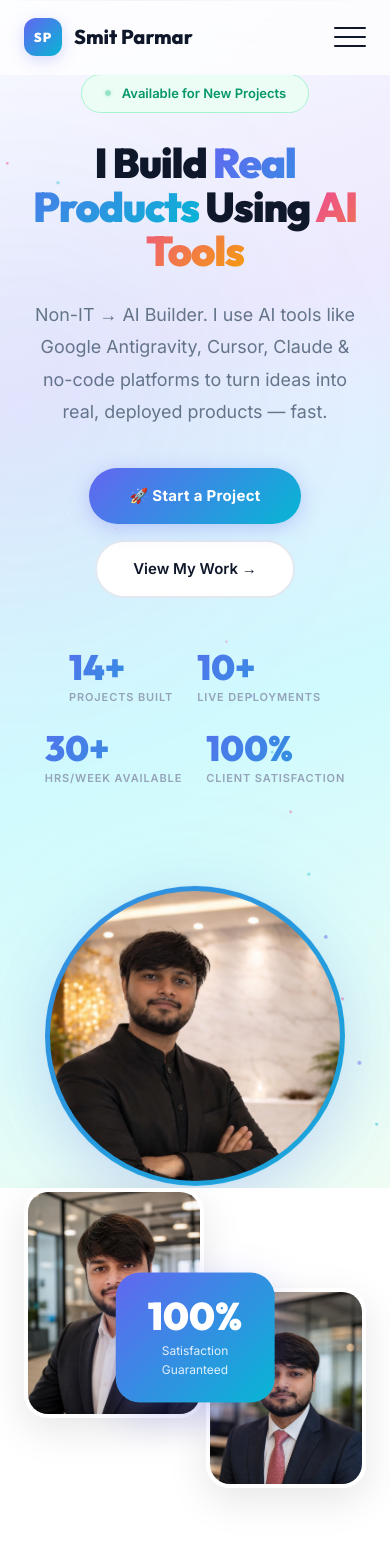
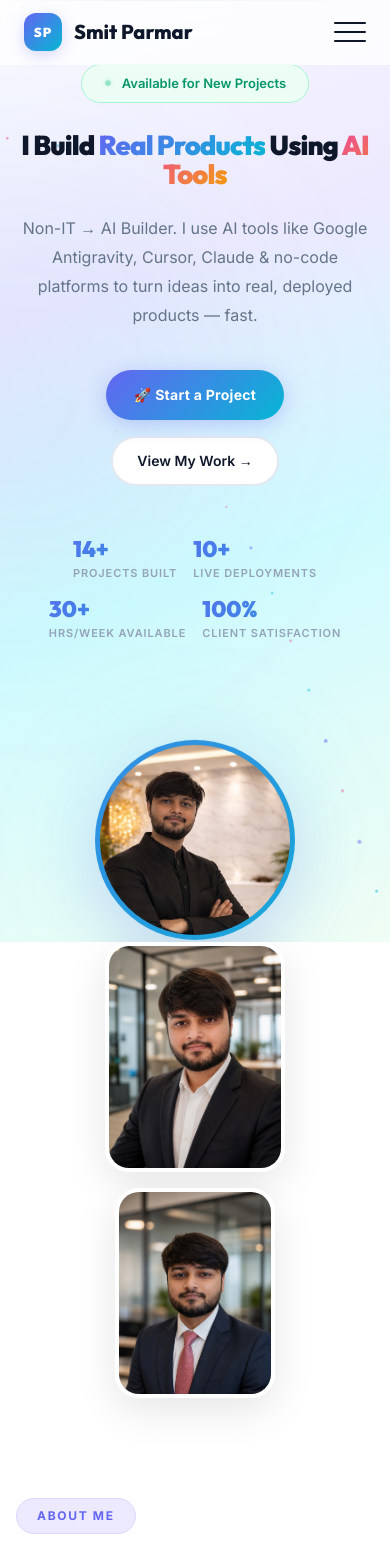
Before and after one commit to Smart123-12/smit-portfolio, a React (Vite) app: page / in a window 390 px wide. Shown: the top 1554 px of the page. Built offline with nearby package versions, Linux system fonts and the light colour scheme.

Commit message:
Fix mobile responsive + images visible properly on all devices

```diff
--- a/src/App.css
+++ b/src/App.css
@@ -162,8 +162,9 @@
   overflow: hidden;
 }
 .hero-photo-border img {
-  width: 100%; height: 100%; object-fit: cover; object-position: top;
+  width: 100%; height: 100%; object-fit: cover; object-position: center top;
   border-radius: 50%;
+  image-rendering: auto;
 }
 .hero-float-badge {
   position: absolute; z-index: 2;
@@ -203,7 +204,7 @@
   transition: all 0.5s cubic-bezier(0.16, 1, 0.3, 1);
 }
 .about-photo:hover { transform: scale(1.04) rotate(-1deg); box-shadow: 0 20px 50px rgba(99,102,241,0.15); }
-.about-photo img { width: 100%; height: 100%; object-fit: cover; object-position: top; }
+.about-photo img { width: 100%; height: 100%; object-fit: cover; object-position: center top; image-rendering: auto; }
 .about-photo--1 { top: 0; left: 0; width: 270px; height: 350px; }
 .about-photo--2 { bottom: 0; right: 0; width: 250px; height: 310px; }
 .about-experience-badge {
@@ -506,9 +507,11 @@
   .hero-float-badge--1 { right: -10px; bottom: 30px; }
   .hero-float-badge--2 { left: -10px; top: 20px; }
   .about-inner { grid-template-columns: 1fr; }
-  .about-photos { height: 360px; margin-bottom: 20px; }
-  .about-photo--1 { width: 210px; height: 270px; }
-  .about-photo--2 { width: 190px; height: 240px; }
+  .about-photos { height: auto; display: flex; gap: 16px; justify-content: center; align-items: center; margin-bottom: 20px; }
+  .about-photo { position: relative !important; top: auto !important; left: auto !important; right: auto !important; bottom: auto !important; }
+  .about-photo--1 { width: 200px; height: 260px; }
+  .about-photo--2 { width: 180px; height: 240px; }
+  .about-experience-badge { position: absolute; top: 50%; left: 50%; }
   .about-highlights { grid-template-columns: 1fr; }
   .skills-grid { grid-template-columns: 1fr; }
   .services-grid { grid-template-columns: repeat(2, 1fr); }
@@ -524,19 +527,45 @@
   .navbar-links--open { display: flex; }
   .hamburger { display: block; }
   .footer-inner { flex-direction: column; text-align: center; }
-  .footer-links { justify-content: center; }
-  .footer-bottom { justify-content: center; text-align: center; }
+  .footer-links { justify-content: center; flex-wrap: wrap; }
+  .footer-bottom { justify-content: center; text-align: center; flex-direction: column; }
+  .section { padding: 70px 0; }
 }
 @media (max-width: 600px) {
   .services-grid { grid-template-columns: 1fr; }
   .projects-grid { grid-template-columns: 1fr; }
   .reasons-grid { grid-template-columns: 1fr; }
   .form-row { grid-template-columns: 1fr; }
-  .hero-stats { gap: 24px; }
+  .hero-stats { gap: 20px; }
+  .hero-stat-num { font-size: 1.6rem; }
   .hero-float-badge { display: none; }
-  .about-photos { height: 300px; }
+  .hero-title { font-size: 2rem; }
+  .hero-desc { font-size: 1rem; }
+  .hero-photo-border { width: 240px; height: 240px; }
+  .about-photos { flex-direction: column; align-items: center; }
+  .about-photo--1 { width: 220px; height: 280px; }
+  .about-photo--2 { width: 200px; height: 250px; }
+  .about-experience-badge { display: none; }
+  .section-heading { font-size: 1.7rem; }
+  .btn-glow { padding: 14px 28px; font-size: 14px; }
+  .btn-glass { padding: 12px 24px; font-size: 14px; }
+  .container { padding: 0 16px; }
+  .section { padding: 60px 0; }
+  .navbar-inner { height: 64px; }
+  .navbar-links { top: 64px; }
+  .hero { padding-top: 64px; }
+}
+@media (max-width: 400px) {
+  .hero-photo-border { width: 200px; height: 200px; }
+  .hero-title { font-size: 1.7rem; }
+  .hero-stats { gap: 16px; }
+  .hero-stat-num { font-size: 1.4rem; }
   .about-photo--1 { width: 180px; height: 230px; }
-  .about-photo--2 { width: 160px; height: 200px; }
+  .about-photo--2 { width: 160px; height: 210px; }
+  .section-heading { font-size: 1.5rem; }
+  .service-card { padding: 24px 20px; }
+  .project-card { padding: 22px 18px; }
+  .ai-hero-title { font-size: 1.6rem; }
 }
 
 /* ===== FEATURED PROJECT CARD ===== */
```
